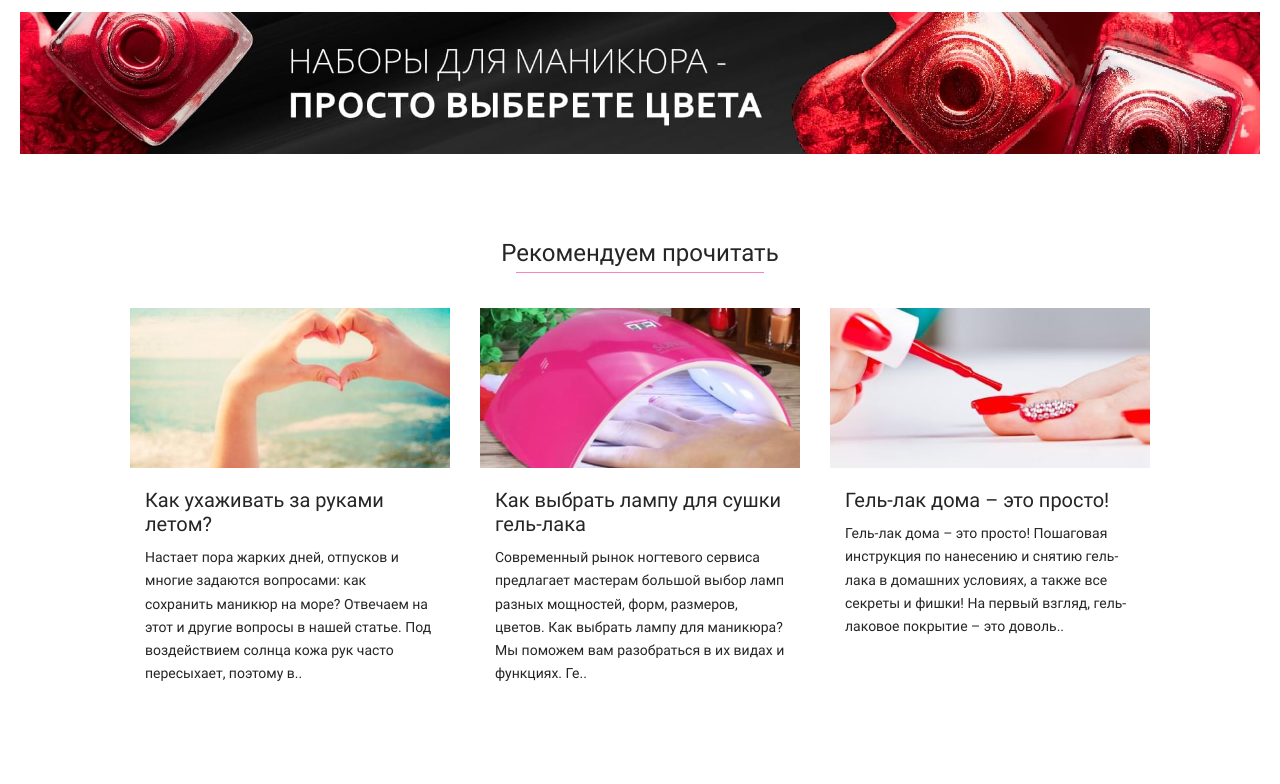
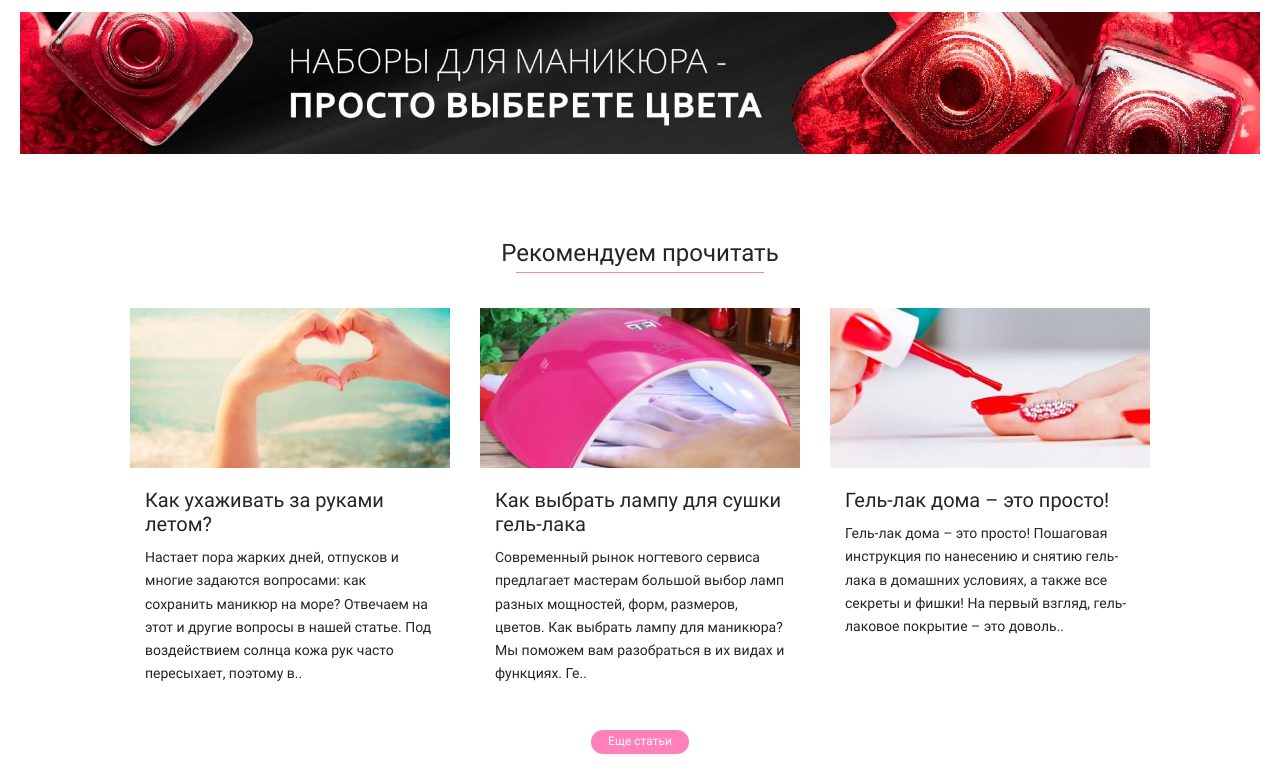
Before and after one commit to StepanSokolov156/topnailshop, a website: page app/index.html in a window 1280 px wide. Shown: the part 3291-4075 px from the top of the page. Before the commit the page ends 4051 px from the top, so only its background shows below. Drawn offline with Linux system fonts and the light colour scheme; files that its build step writes are made by us from their sources.

Commit message:
добавил кнопку -еще статьи- в секцию article (#11)

```diff
--- a/app/index.html
+++ b/app/index.html
@@ -567,6 +567,9 @@
 				</article>
 
 			</div>
+
+			<a class="article__btn__more" href="#">Еще статьи</a>
+
 		</div>
 	</section>
 
--- a/app/sass/parts/_article.sass
+++ b/app/sass/parts/_article.sass
@@ -56,6 +56,22 @@
                     a
                         color: #252525
                         text-decoration: none
+    &__btn__more
+        color: #fffefe
+        text-decoration: none
+        display: block
+        padding: 2px 17px
+        margin: 0 auto
+        width: fit-content
+        height: fit-content
+        background: $accent
+        font-size: 12px
+        border: none
+        border-radius: 13px
+        &:hover
+            color: #fffefe
+            text-decoration: none
+
 
 @media screen and ( min-width: 960px )
     .article
@@ -77,3 +93,8 @@
                         box-shadow: 0 2px 8px 0 rgba(0,0,0,.3), inset 0 0px 0 0 #dadce0
                 .article__btn
                     transition: all .8s
+        &__btn__more
+            transition: all .8s
+            &:hover
+                border-radius: 5px
+                box-shadow: 0 2px 8px 0 rgba(0,0,0,.3), inset 0 0px 0 0 #dadce0
```
Also changed, not shown: app/css/app.min.css.
